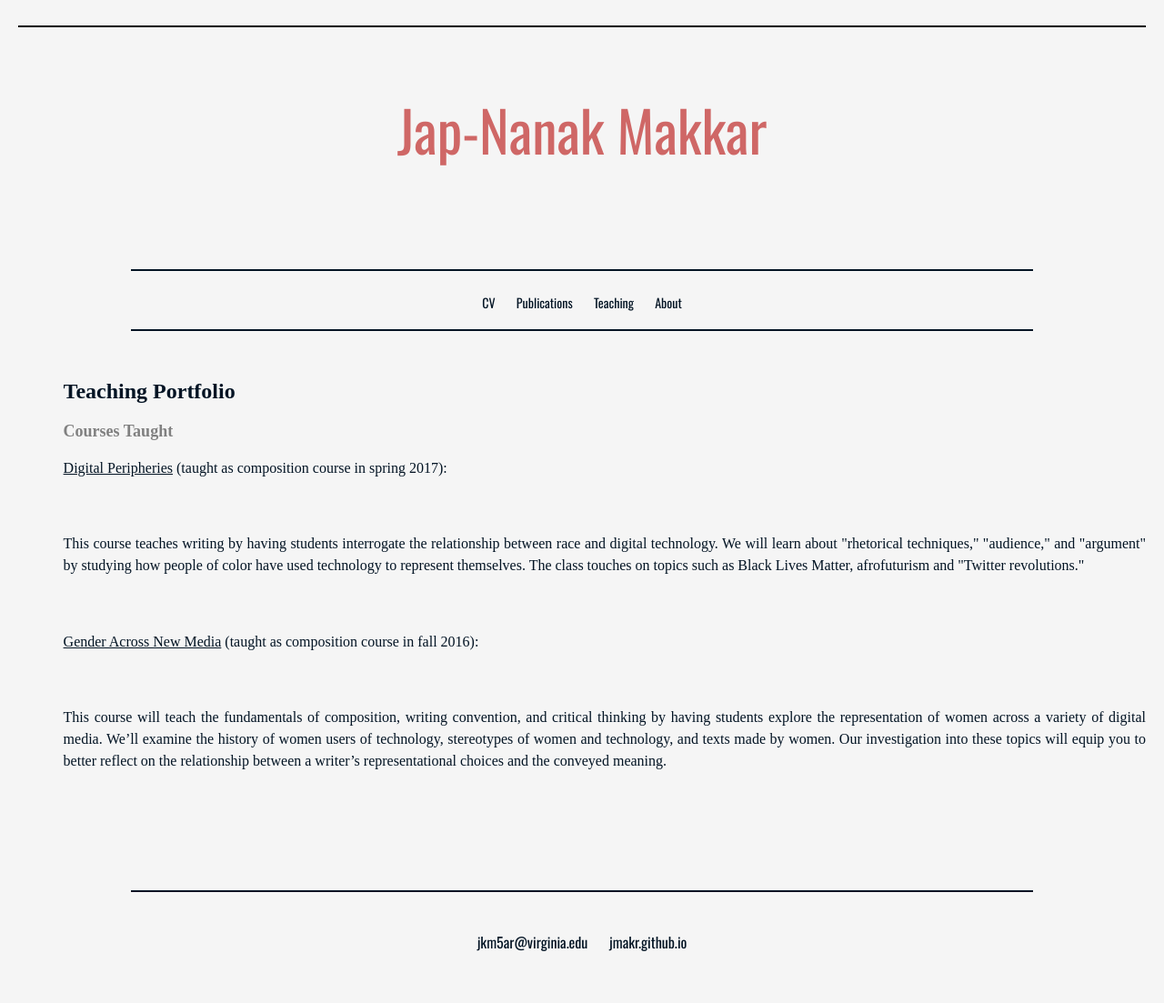
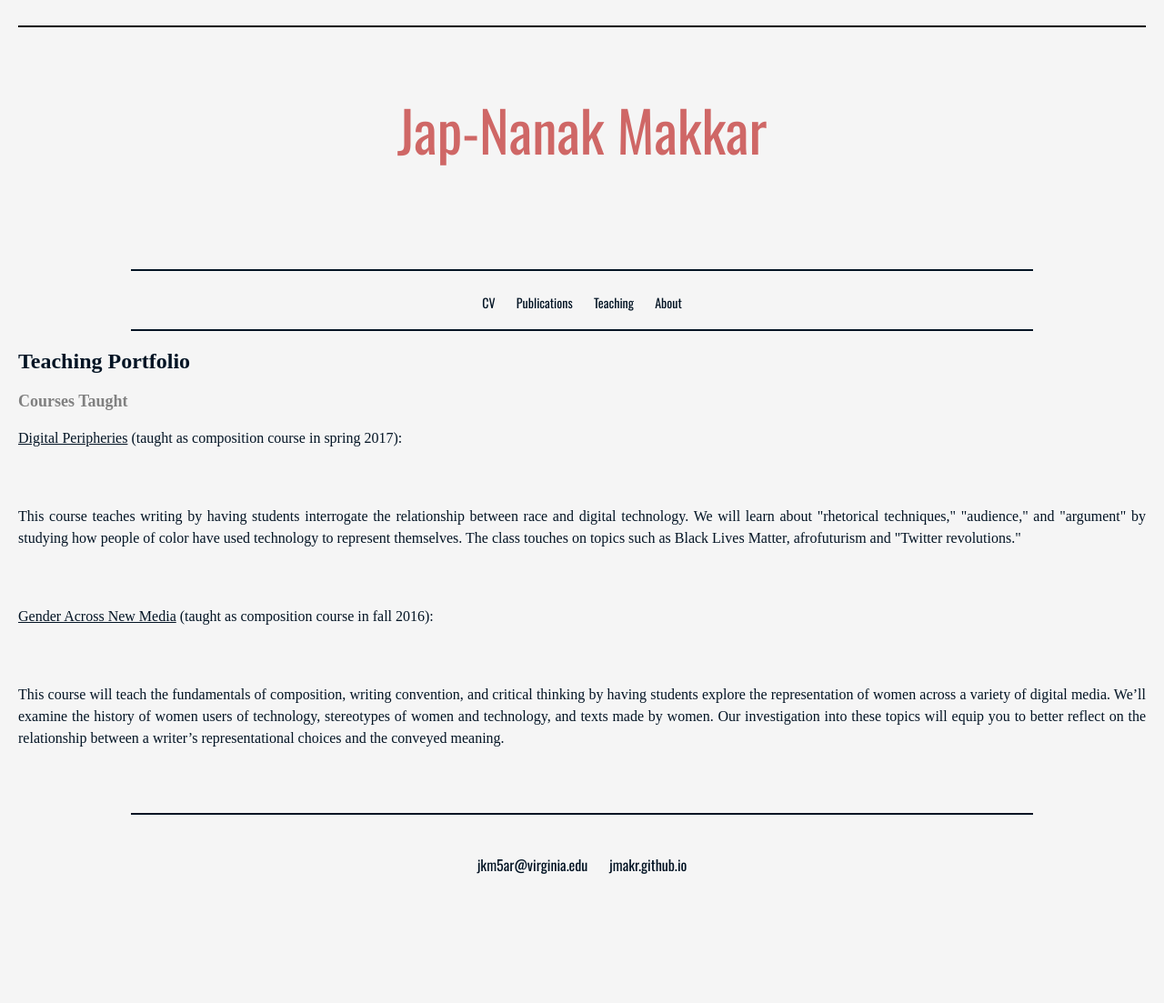
Before and after one commit to jmakr/jmakr.github.io, a Jekyll site: the page built from teaching/index.html, in a window 1280 px wide. Shown: the whole page at 91% size. Built offline with Jekyll 4.4.1, drawn with Linux system fonts in a browser that asks for light colours; some web fonts are replaced; after the commit the page ends 1018 px from its top, so only the background shows below that.

Commit message:
Update index.html

```diff
--- a/teaching/index.html
+++ b/teaching/index.html
@@ -3,8 +3,7 @@ layout: default
 title: Teaching Portfolio
 ---
 <div style="width: 100%">
-<div class="blurb2">
-
+     <div id="blurb2" class="article grid_4">
     	<h2>{{ page.title }}</h2>
 
 
@@ -12,12 +11,13 @@ title: Teaching Portfolio
 
         <p2 align="justify"> <u>Digital Peripheries</u> (taught as composition course in spring 2017):</p2>
          <p2 align="justify"> This course teaches writing by having students interrogate the relationship between race and digital technology. We will learn about "rhetorical techniques," "audience," and "argument" by studying how people of color have used technology to represent themselves. The class touches on topics such as Black Lives Matter, afrofuturism and "Twitter revolutions."</p2>
-
+     </div>
+     <div id="blurb2" class="article grid_4">
 
         <p2 align="justify"> <u>Gender Across New Media</u> (taught as composition course in fall 2016):</p2>
          <p2 align="justify"> This course will teach the fundamentals of composition, writing convention, and critical thinking by having students explore the representation of women across a variety of digital media. We’ll examine the history of women users of technology, stereotypes of women and technology, and texts made by women. Our investigation into these topics will equip you to better reflect on the relationship between a writer’s representational choices and the conveyed meaning.</p2>
 
 
 
+     </div>
 </div>
-</div>
```
